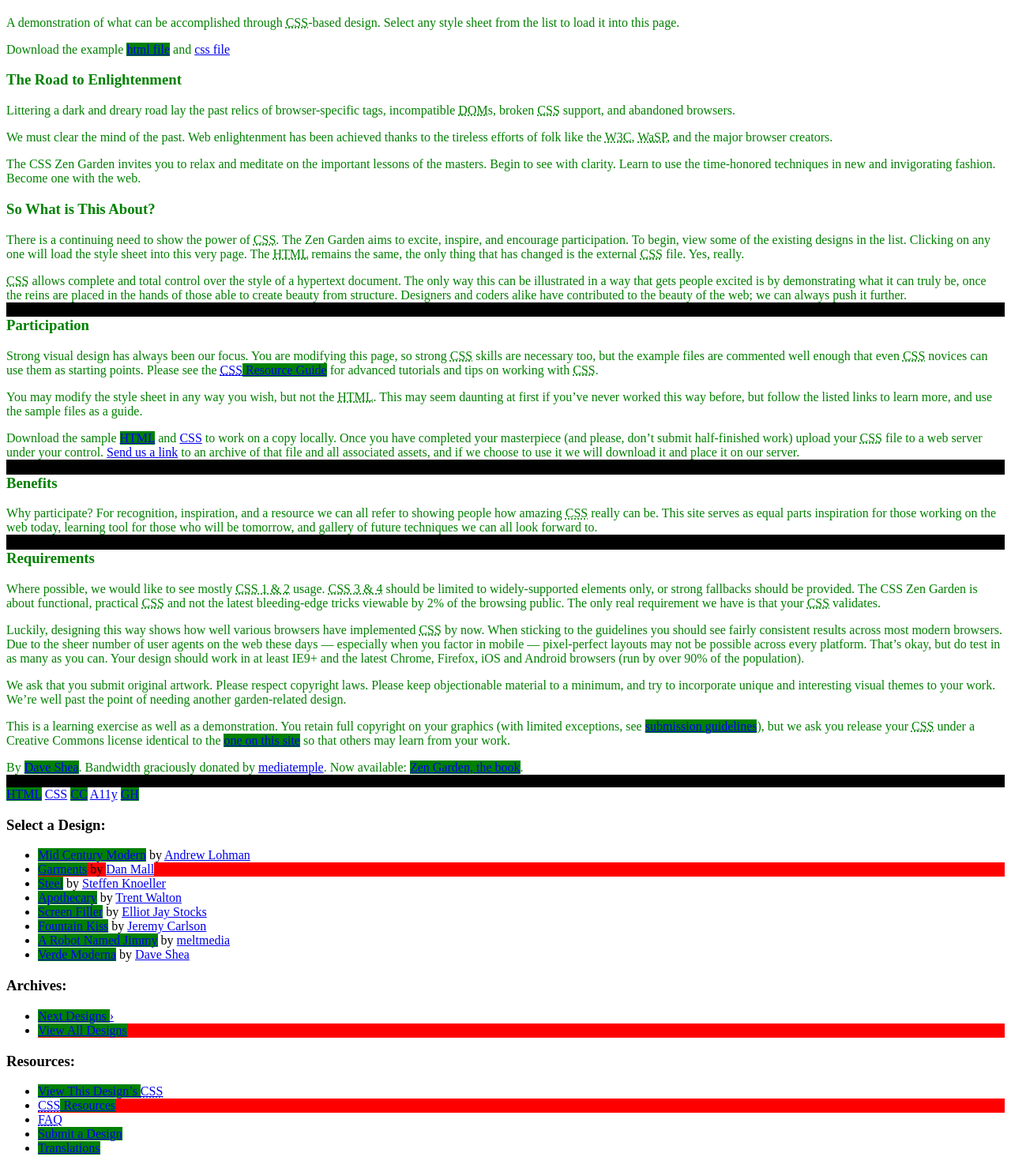
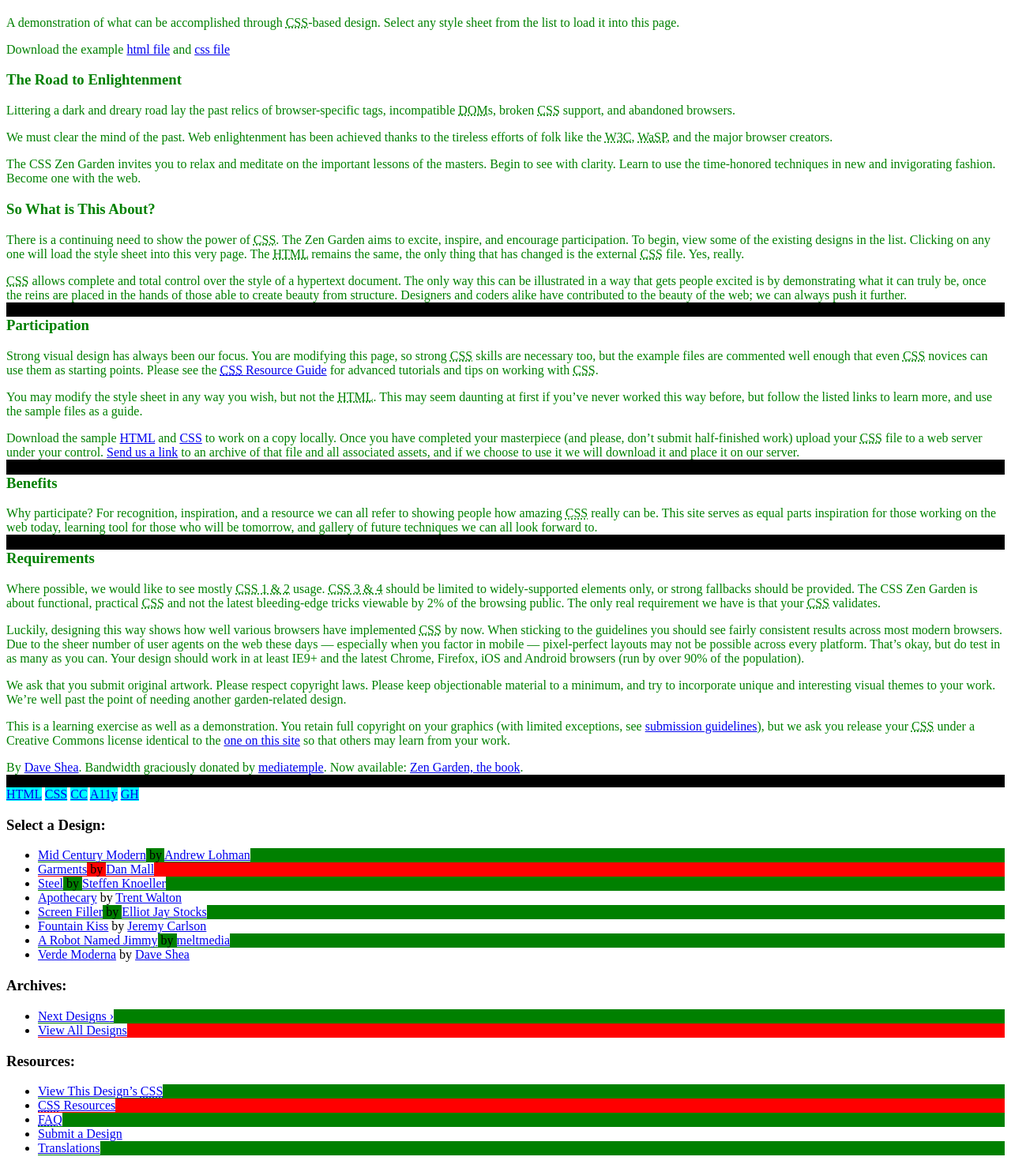
Before and after one commit to pondit/FTFL01-ITS-Laravel, a PHP site: page / in a window 1280 px wide. Shown: the part 94-1573 px from the top of the page at 79% size. Run offline with PHP 8.4, Linux system fonts and the light colour scheme.

Commit message:
Change backgroun-color of all the <a> that are child of footer

```diff
--- a/ITS_2014000057_Towfiqur_Rahman/day06/02_csszengarden/css/selector_examples.css
+++ b/ITS_2014000057_Towfiqur_Rahman/day06/02_csszengarden/css/selector_examples.css
@@ -11,7 +11,6 @@ div[role]{
 }
 
 /* select all the div elements that have 'role' that has a value 'main' & apply rule to make font-color #000*/
-
 div[role="main"]{
 	background-color: black;
 }
@@ -22,7 +21,11 @@ li:nth-child(2){
 }
 
 /* exercise */
-
-a:nth-child(2n+1){
+li:nth-child(2n+1){
 	background-color: green;
 }
+
+/* Change backgroun-color of all the <a> that are child of footer */
+footer a{
+	background-color: cyan;
+}
```
